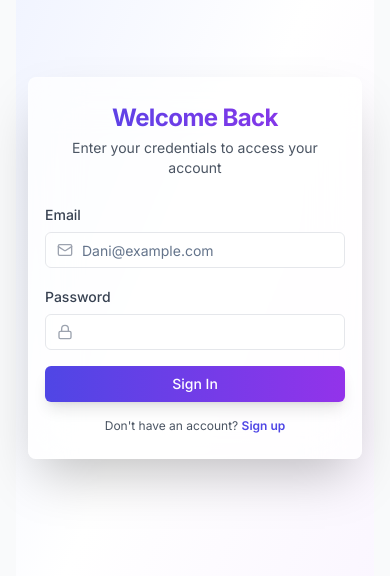
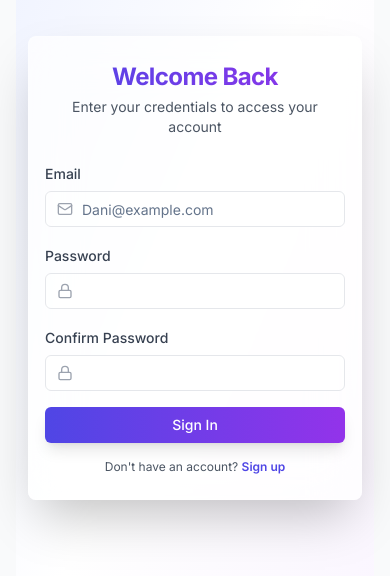
Before and after one commit to Habte2071/person-finance-tracker-frontend, a Next.js app: page /login in a window 390 px wide. Shown: the part 170-746 px from the top of the page. Built offline with nearby package versions, Linux system fonts and the light colour scheme; no server answers.

Commit message:
Add confirm password validation to login schema
Updated the login schema to include confirmPassword validation and added a confirm password input field in the login form.

```diff
--- a/src/app/(auth)/login/page.tsx
+++ b/src/app/(auth)/login/page.tsx
@@ -23,10 +23,17 @@ type ApiError = {
   message?: string;
 };
 
-const loginSchema = z.object({
-  email: z.string().email('Invalid email address'),
-  password: z.string().min(1, 'Password is required'),
-});
+// Updated schema with password and confirmPassword validation
+const loginSchema = z
+  .object({
+    email: z.string().email('Invalid email address'),
+    password: z.string().min(1, 'Password is required'),
+    confirmPassword: z.string().min(1, 'Please confirm your password'),
+  })
+  .refine((data) => data.password === data.confirmPassword, {
+    message: "Passwords don't match",
+    path: ['confirmPassword'], // Error will appear under confirmPassword field
+  });
 
 type LoginFormData = z.infer<typeof loginSchema>;
 
@@ -45,15 +52,13 @@ export default function LoginPage() {
   const onSubmit = async (data: LoginFormData) => {
     try {
       setError('');
-      await login(data);
+      await login(data); // Note: confirmPassword is also sent here – adjust if needed
     } catch (err: unknown) {
-      // Type guard to extract message from unknown error
       const apiError = err as ApiError;
       setError(apiError.response?.data?.message || apiError.message || 'Login failed');
     }
   };
 
-  // Helper to safely extract error message from loginError (which comes from useAuth)
   const getErrorMessage = (err: unknown): string | undefined => {
     if (!err) return undefined;
     const apiError = err as ApiError;
@@ -129,6 +134,27 @@ export default function LoginPage() {
               )}
             </div>
 
+            {/* New Confirm Password field */}
+            <div className="space-y-1.5 sm:space-y-2">
+              <Label htmlFor="confirmPassword" className="text-sm sm:text-base text-gray-700 dark:text-gray-300">
+                Confirm Password
+              </Label>
+              <div className="relative">
+                <Lock className="absolute left-3 top-1/2 transform -translate-y-1/2 text-gray-400 h-4 w-4 sm:h-5 sm:w-5" />
+                <Input
+                  id="confirmPassword"
+                  type="password"
+                  className="pl-9 sm:pl-10 h-9 sm:h-10 text-sm sm:text-base bg-white/50 dark:bg-gray-800/50 border-gray-200 dark:border-gray-700 focus:border-indigo-500 focus:ring-indigo-500"
+                  {...register('confirmPassword')}
+                />
+              </div>
+              {errors.confirmPassword && (
+                <p className="text-xs sm:text-sm text-red-500 animate-in slide-in-from-top-2">
+                  {errors.confirmPassword.message}
+                </p>
+              )}
+            </div>
+
             <Button
               type="submit"
               className="w-full h-9 sm:h-10 text-sm sm:text-base bg-gradient-to-r from-indigo-600 to-purple-600 hover:from-indigo-700 hover:to-purple-700 text-white shadow-lg hover:shadow-xl transform hover:-translate-y-0.5 transition-all duration-200"
```
